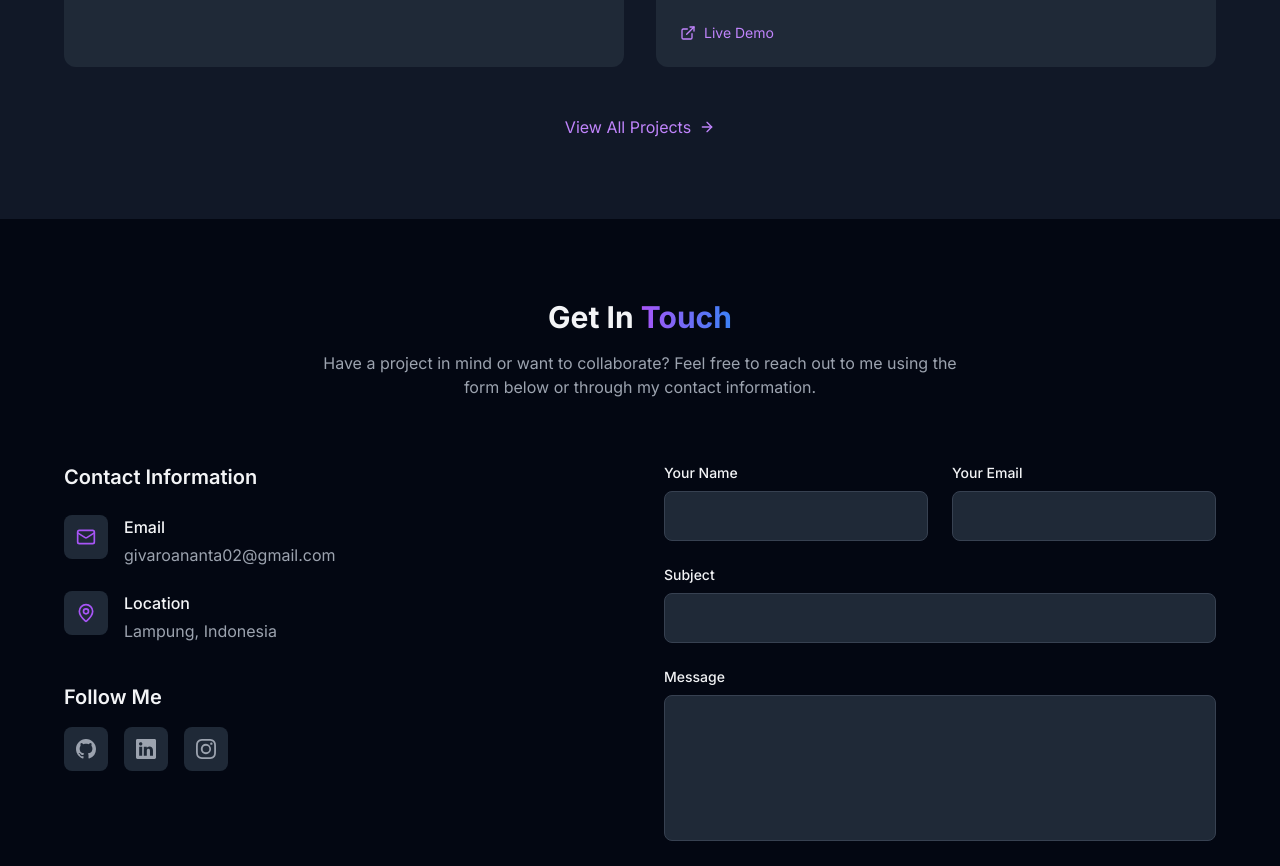
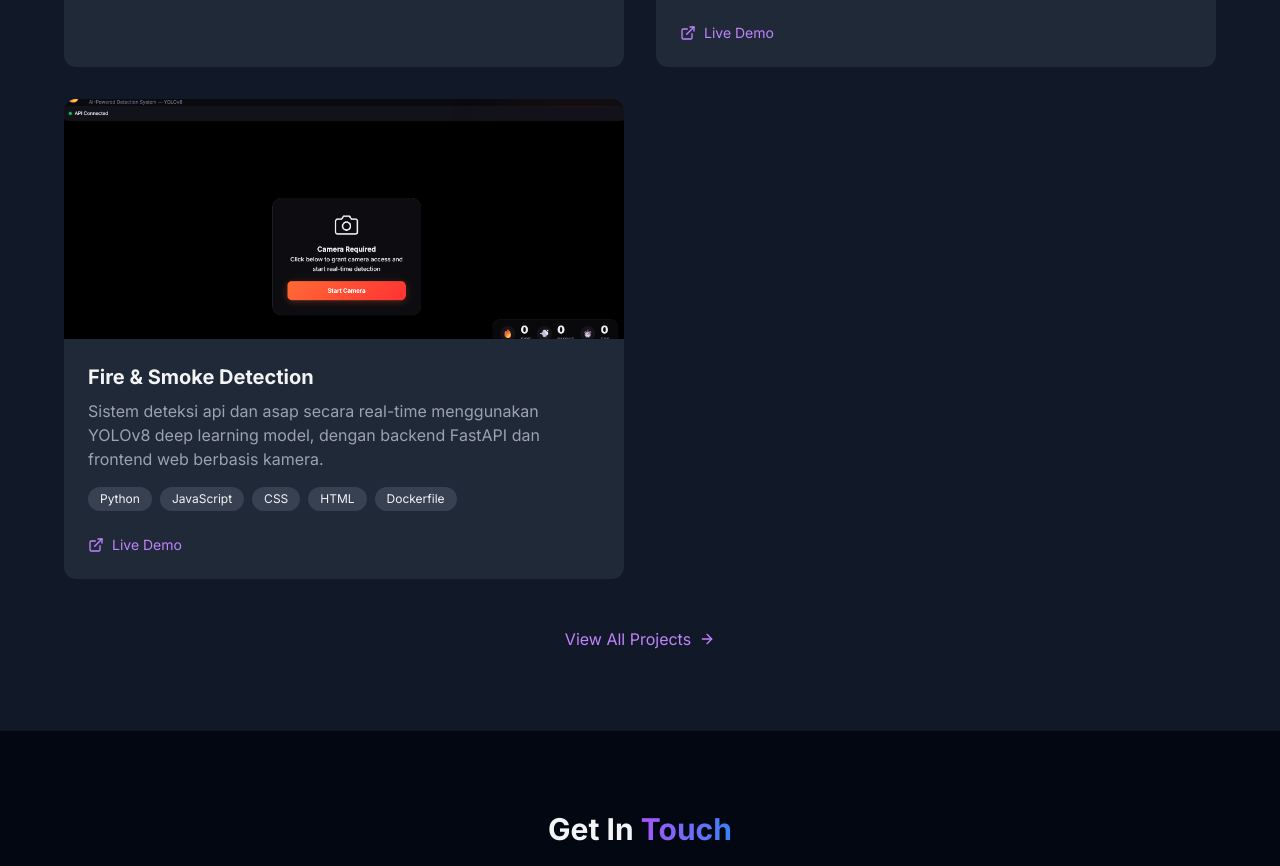
Before and after one commit to Givaro-Ananta/Gip-Space, a Next.js app: page / in a window 1280 px wide. Shown: the part 3209-4075 px from the top of the page. Built offline with nearby package versions, Linux system fonts and the light colour scheme.

Commit message:
Project ketiga

```diff
--- a/components/projects.jsx
+++ b/components/projects.jsx
@@ -26,6 +26,14 @@ export default function Projects() {
       tags: ["Python", "NLP", "Machine Learning", "React"],
       liveUrl: "https://nlp-project-chi.vercel.app/",
       githubUrl: "#",
+    },
+    {
+      title: "Fire & Smoke Detection",
+      description:
+        "Sistem deteksi api dan asap secara real-time menggunakan YOLOv8 deep learning model, dengan backend FastAPI dan frontend web berbasis kamera.",
+      image: "/porto-3.png",
+      tags: ["Python", "JavaScript", "CSS", "HTML", "Dockerfile"],
+      liveUrl: "https://fire-smoke-detection-xi.vercel.app/",
     },
   ]
 
```
Also changed, not shown: public/porto-3.png (added).
